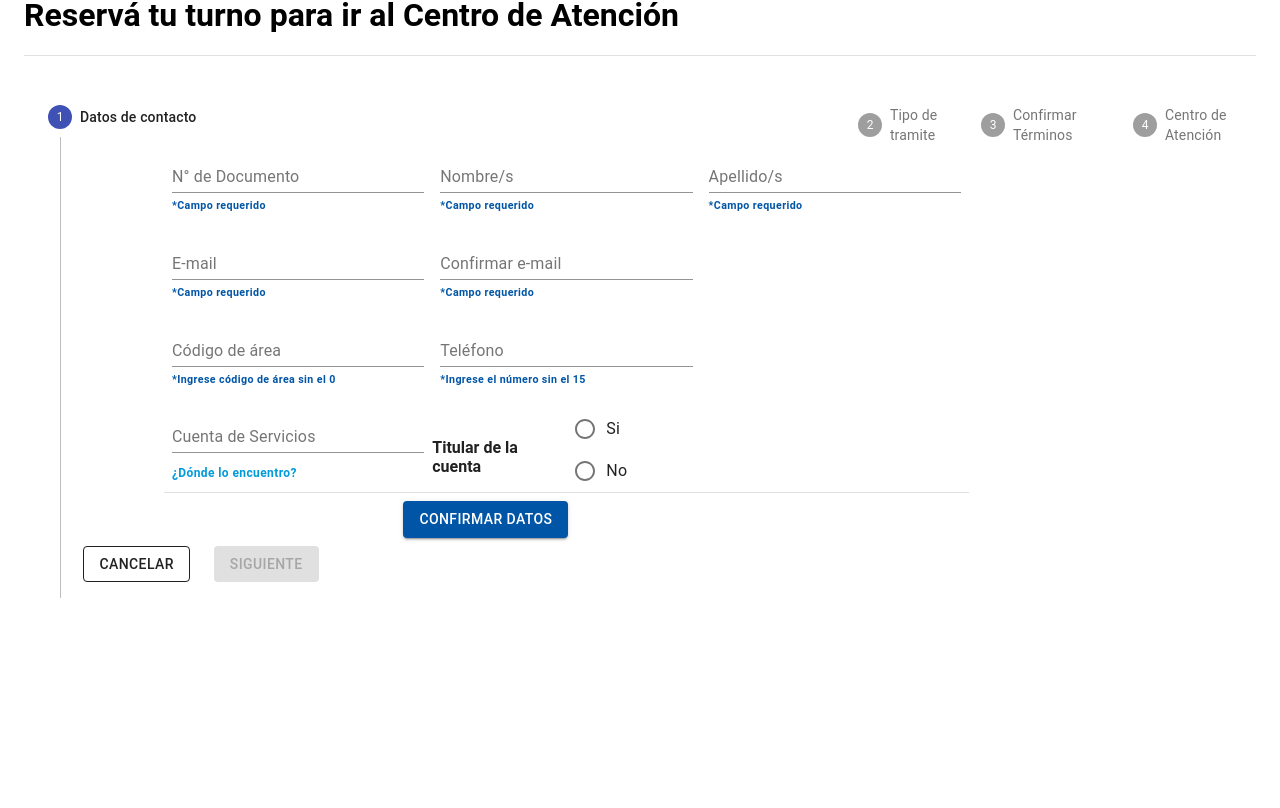
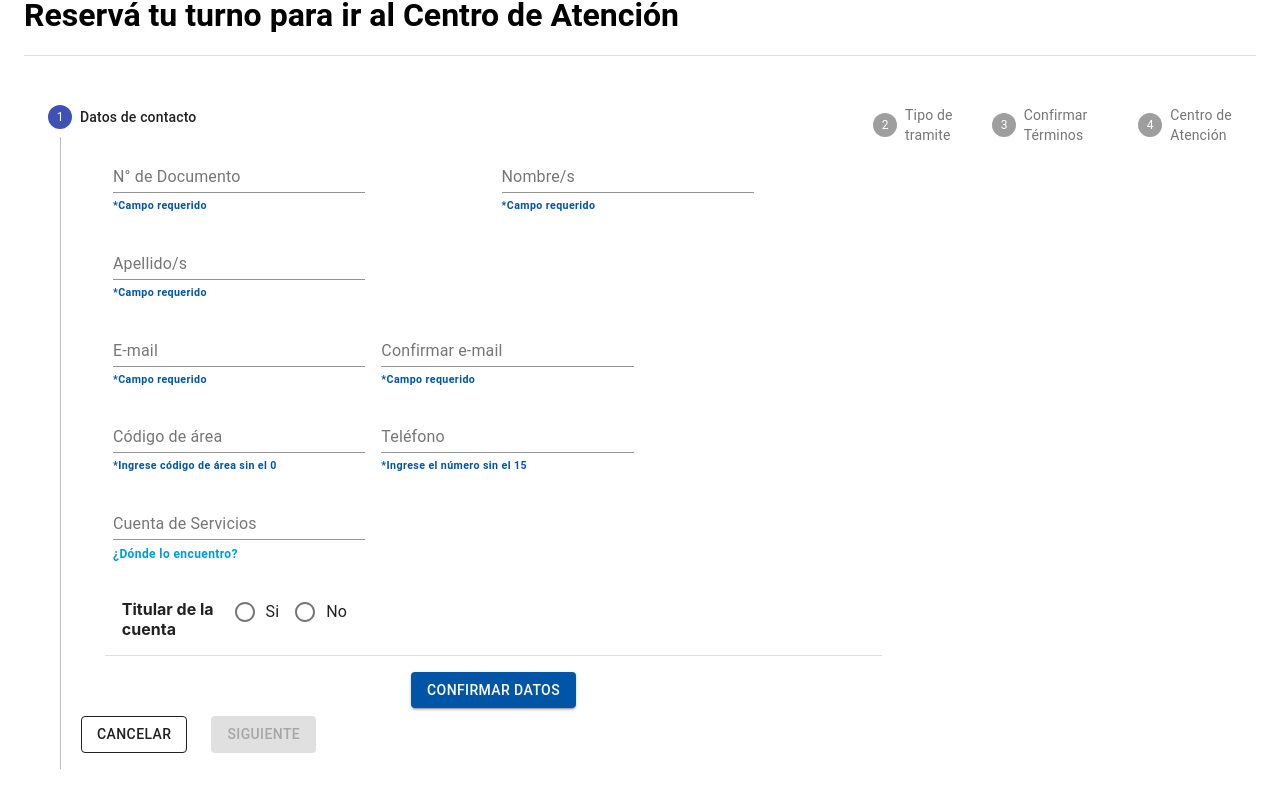
Before and after one commit to sapox/turnera_front, a React (Create React App) app in the folder turnera-app/: page / in a window 1280 px wide. Shown: the part 380-1188 px from the top of the page. Before the commit the page ends 1027 px from the top, so only its background shows below. Built offline with nearby package versions, Linux system fonts and the light colour scheme.

Commit message:
fixed the position of titular de cuenta

```diff
--- a/turnera-app/src/components/FormContacto.js
+++ b/turnera-app/src/components/FormContacto.js
@@ -1,4 +1,3 @@
-
 import React, { useState, useEffect } from "react";
 import Paper from "@material-ui/core/Paper";
 import Zoom from "@material-ui/core/Zoom";
@@ -12,6 +11,7 @@ import {
   Button,
   Checkbox,
   FormControlLabel,
+  Container,
 } from "@material-ui/core";
 import Grid from "@material-ui/core/Grid";
 import Radio from "@material-ui/core/Radio";
@@ -25,7 +25,6 @@ import {
   responsiveFontSizes,
   Typography,
 } from "@material-ui/core";
-
 
 const Style = {
   c: {
@@ -61,9 +60,7 @@ const validation = Yup.object({
   apellido: Yup.string()
     .max(20, "Debe contener 20 caracteres o menos")
     .required("requerido"),
-  email: Yup.string()
-	.email("Coloque un email válido")
-	.required("requerido"),
+  email: Yup.string().email("Coloque un email válido").required("requerido"),
   confirmarEmail: Yup.string()
     .oneOf([Yup.ref("email"), null], "Debe coincidir con el email ingresado")
     .email("Coloque un email válido")
@@ -122,11 +119,13 @@ const FormContacto = () => {
   };
 
   const show = () => {
-    setShowT(true);
+    document.getElementById("titular").style.display = "block";
+    //setShowT(true);
   };
 
   const hide = () => {
-    setShowT(false);
+    document.getElementById("titular").style.display = "none";
+    //setShowT(false);
     formik.values.titularCuenta = "";
   };
 
@@ -158,12 +157,13 @@ const FormContacto = () => {
   };
 
   return (
+   <Container>
       <form onSubmit={formik.handleSubmit}>
-      <FormControl style={{ width: "100%", marginLeft: '10%' }}>
+      <FormControl style={{ width: "100%"}}>
         <Grid container>
           <Grid item xs>
             <TextField
-			        placeholder= "Número"
+              placeholder="Número"
               label="N° de Documento"
               id="dni"
               name="dni"
@@ -306,7 +306,7 @@ const FormContacto = () => {
           <Grid item xs></Grid>
         </Grid>
         <Grid container>
-          	<Grid item xs >
+          <Grid item xs>
             <TextField
               placeholder="0123456789"
               label="Cuenta de Servicios"
@@ -321,7 +321,7 @@ const FormContacto = () => {
             <div>
               <Button
                 onClick={handleToggle}
-                    style={{ height: "3px", marginTop: "0%" }}
+                style={{ height: "3px", marginTop: "0%" ,marginBottom: '2%'}}
               >
                 <Typography variant="p" style={Style.d}>
                   ¿Dónde lo encuentro?
@@ -342,11 +342,21 @@ const FormContacto = () => {
               </div>
             </div>
           </Grid>
-        <Grid item xs /*style={{width:'150%}}*/>
-            <div style={{ marginTop: "4%", display: "flex" }}>
-			      <p style={{ alignSelf: "flex-end", fontSize: '12pt', fontFamily: "Roboto" }}><b>Titular de la cuenta</b></p>
+          <Grid item xs={8}>
+            <Grid container>
+              <Grid item xs={3}>
+                {" "}
+                <div>
+                <p style={{marginTop: "18%",marginLeft:'13%'}}>
+                  <b>Titular de la cuenta</b>
+                </p>
+                </div>
+
+              </Grid>
+              <Grid item xs>
+                {" "}
                 <RadioGroup
-                style={{ marginTop: "0%", marginLeft: "3%" }}
+                  style={{ marginTop: "12%"}}
                   row
                   aria-label="position"
                   name="position"
@@ -367,22 +377,42 @@ const FormContacto = () => {
                     labelPlacement="No"
                   />
                 </RadioGroup>
+              </Grid>
+              <Grid item xs={6}>
+                <div id="titular" style={{ display: "none"}}>
+                  <TextField
+                    //style={{marginLeft:'-8%'}}
+                    placeholder="Titular de la Cuenta"
+                    label="Titular de la Cuenta"
+                    id="titularCuenta"
+                    name="titularCuenta"
+                    disabled={habilitado}
+                    onChange={formik.handleChange}
+                    value={formik.values.titularCuenta}
+                    helperText={formik.errors.titularCuenta}
+                    error={formik.errors.titularCuenta}
+                  />
                 </div>
               </Grid>
-          <Grid item xs>
-            {showT ? <Titular /> : null}
+            </Grid>
           </Grid>
         </Grid>
         <Divider />
         <div
           style={{
+            marginTop: "1%",
             display: "flex",
             justifyContent: "center",
             flexDirection: "column",
           }}
         >
           <div
-            style={{ marginTop: "1%", alignSelf: "center", marginRight: "20%", fontFamily: "Roboto" }}
+            style={{
+              marginTop: "1%",
+              alignSelf: "center",
+
+              fontFamily: "Roboto",
+            }}
           >
             <Button
               disabled={habilitado}
@@ -396,6 +426,7 @@ const FormContacto = () => {
         </div>
       </FormControl>
     </form>
+   </Container>
   );
 };
 
```
Lines whose indentation alone changed are shown as unchanged.
